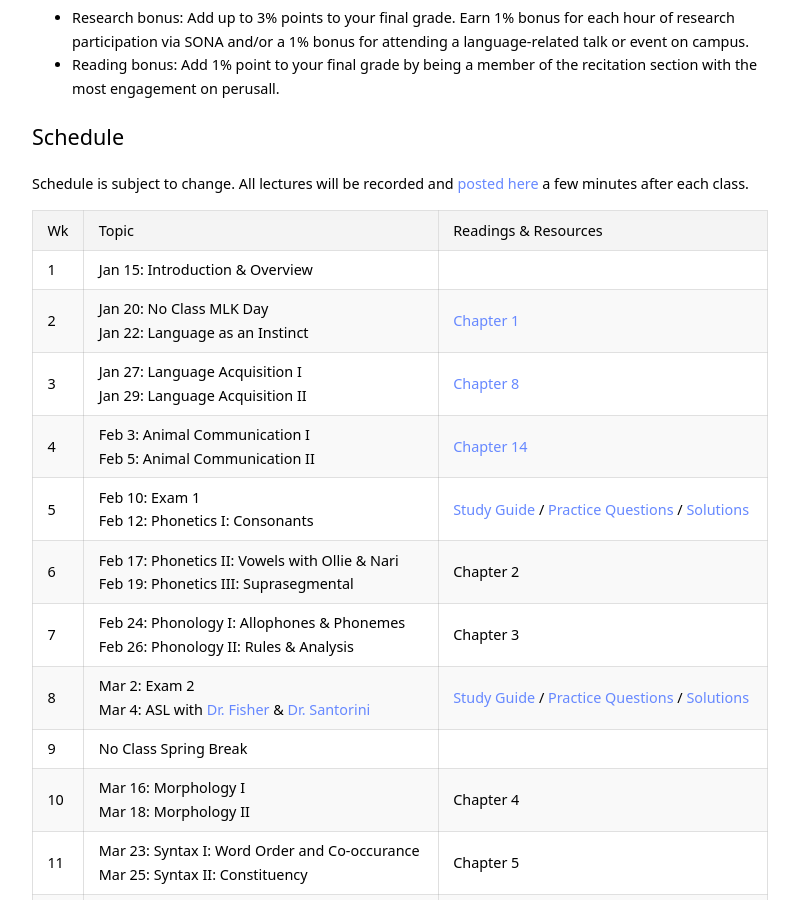
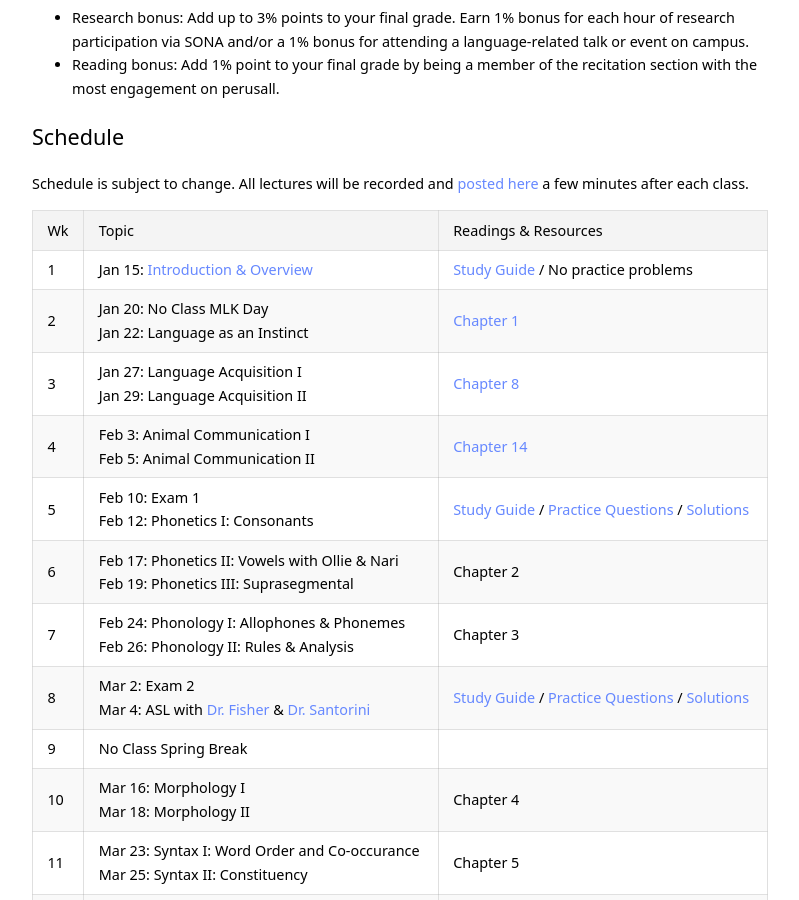
Before and after one commit to kschuler/ling001, a Jekyll site: the page built from index.md, in a window 1280 px wide and 900 px high, scrolled down 1694 px. Shown: the whole window, without its empty margins (240-1039 px from the left). Built offline with Jekyll 4.4.1, drawn with Linux system fonts in a browser that asks for light colours.

Commit message:
Update index.md

```diff
--- a/index.md
+++ b/index.md
@@ -61,7 +61,7 @@ Schedule is subject to change. All lectures will be recorded and [posted here](h
 
 Wk  | Topic | Readings & Resources
   --- | --- | ---
-1 | Jan 15: Introduction & Overview |
+1 | Jan 15: [Introduction & Overview](Ling001-20A-01-Intro.pdf) | [Study Guide](resources/exam1-studyguide.pdf) / No practice problems
 2 | Jan 20: **No Class MLK Day**<br>Jan 22: Language as an Instinct | [Chapter 1](https://app.perusall.com/courses/intro-to-linguistics-1/pinker-ch01?assignmentId=5ib5rPaDkYoZxZc9X&part=1)
 3 | Jan 27: Language Acquisition I<br>Jan 29: Language Acquisition II  | [Chapter 8](https://app.perusall.com/courses/intro-to-linguistics-1/chapter-8-15?assignmentId=ckDfokjY25EnrzRdB&part=1)
 4 | Feb 3: Animal Communication I<br>Feb 5: Animal Communication II   | [Chapter 14](https://app.perusall.com/courses/intro-to-linguistics-1/chapter-14-13?assignmentId=7ag64J2jqfoSDxxoo&part=1)
```
